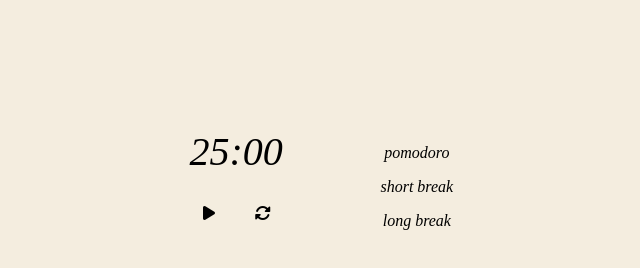
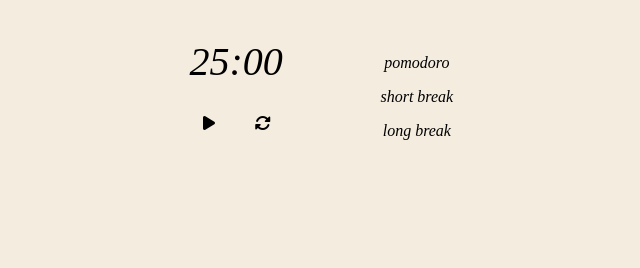
Before and after one commit to anaritadiogo/pomodoro_timer, a plain HTML site: page index.html in a window 1280 px wide. Shown: the whole page, without its empty margins (297-937 px from the left). Drawn offline with nearby package versions, Linux system fonts and the light colour scheme.

Commit message:
move div up

```diff
--- a/style.css
+++ b/style.css
@@ -8,6 +8,8 @@ body {
 
 .container {
   display: grid;
+  position: relative;
+  top: -90px;
   grid-auto-columns: 1fr;
   grid-template-columns: 3.4fr 1.1fr 1.6fr 3.4fr;
   grid-template-rows: 1fr 1fr 1fr;
```
